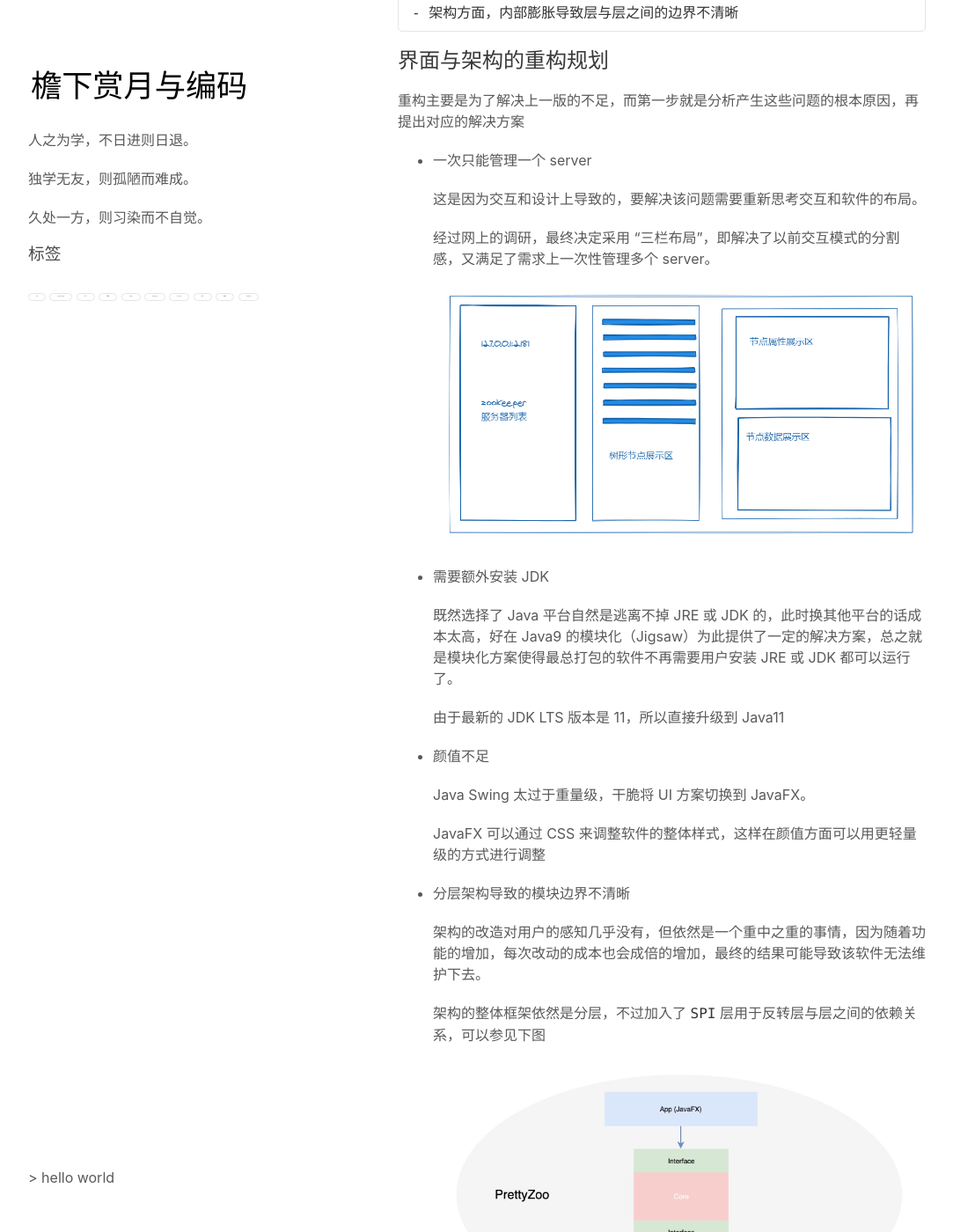
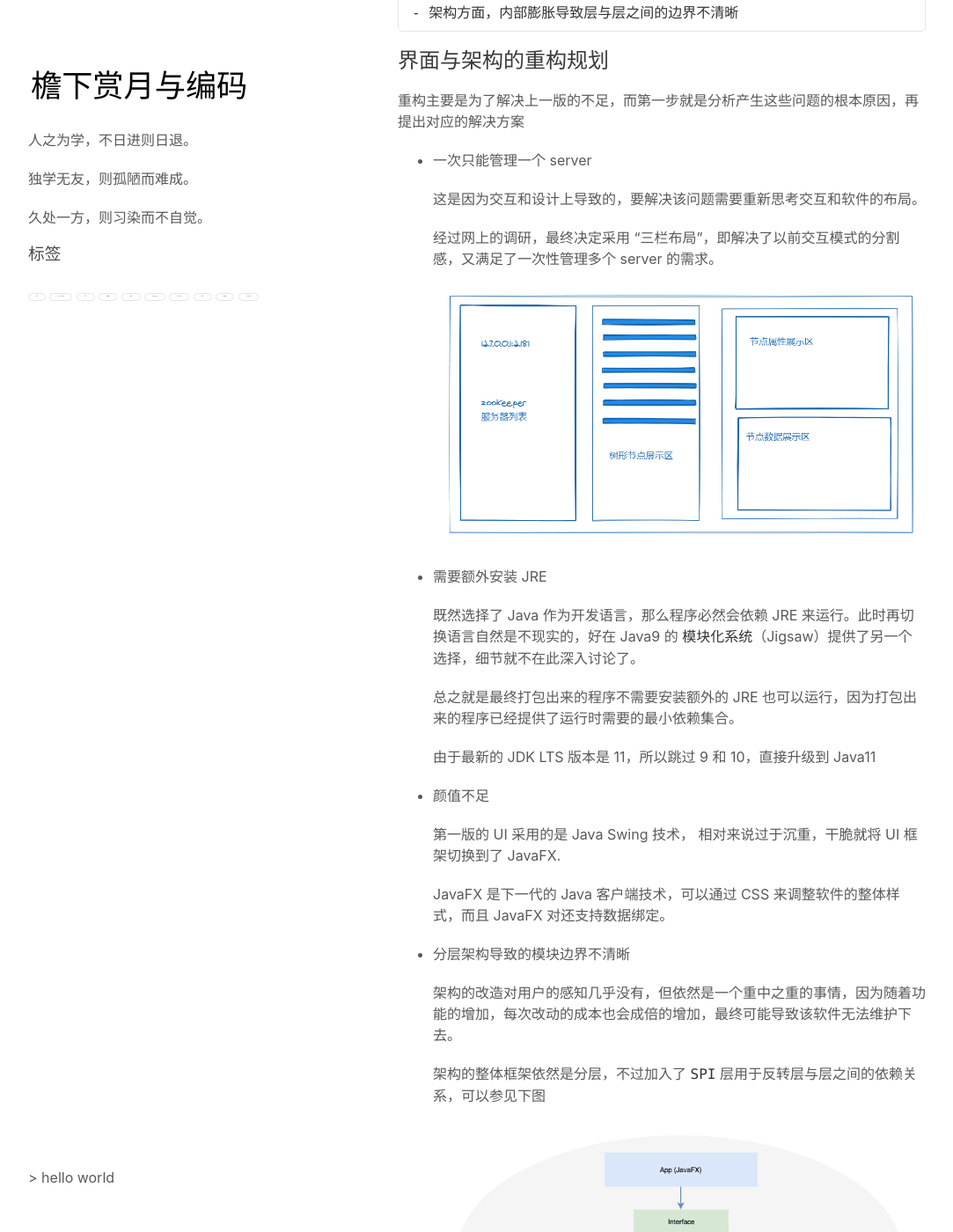
Before and after one commit to vran-dev/vran-dev.github.io, a Jekyll site: the page built from _articles/Java-GUI-experience/Java-GUI-experience.md, in a window 1280 px wide and 1400 px high, scrolled down 2343 px. Shown: the whole window at 88% size, without its empty margins (98-1181 px from the left). Built offline with Jekyll 4.4.1, drawn with Linux system fonts in a browser that asks for light colours; comment, search, counter and statistics services are not loaded; some of the changed text lies outside the part shown.

Commit message:
update article Java-GUI-experience

```diff
--- a/_articles/Java-GUI-experience/Java-GUI-experience.md
+++ b/_articles/Java-GUI-experience/Java-GUI-experience.md
@@ -62,27 +62,29 @@
 
   这是因为交互和设计上导致的，要解决该问题需要重新思考交互和软件的布局。
 
-  经过网上的调研，最终决定采用 “三栏布局”，即解决了以前交互模式的分割感，又满足了需求上一次性管理多个 server。
+  经过网上的调研，最终决定采用 “三栏布局”，即解决了以前交互模式的分割感，又满足了一次性管理多个 server 的需求。
 
   ![](imgs/image-20200404224726599.png)
 
 
 
-- 需要额外安装 JDK
+- 需要额外安装 JRE
 
-  既然选择了 Java 平台自然是逃离不掉 JRE 或 JDK 的，此时换其他平台的话成本太高，好在 Java9 的模块化（Jigsaw）为此提供了一定的解决方案，总之就是模块化方案使得最总打包的软件不再需要用户安装 JRE 或 JDK 都可以运行了。
+  既然选择了 Java 作为开发语言，那么程序必然会依赖 JRE 来运行。此时再切换语言自然是不现实的，好在 Java9 的 `模块化系统`（Jigsaw）提供了另一个选择，细节就不在此深入讨论了。
 
-  由于最新的 JDK LTS 版本是 11，所以直接升级到 Java11
+  总之就是最终打包出来的程序不需要安装额外的 JRE 也可以运行，因为打包出来的程序已经提供了运行时需要的最小依赖集合。
+
+  由于最新的 JDK LTS 版本是 11，所以跳过 9 和 10，直接升级到 Java11
 
 - 颜值不足
 
-  Java Swing 太过于重量级，干脆将 UI 方案切换到 JavaFX。
+  第一版的 UI 采用的是 Java Swing 技术， 相对来说过于沉重，干脆就将 UI 框架切换到了  JavaFX.
 
-  JavaFX 可以通过 CSS 来调整软件的整体样式，这样在颜值方面可以用更轻量级的方式进行调整
+  JavaFX 是下一代的 Java 客户端技术，可以通过 CSS 来调整软件的整体样式，而且 JavaFX 对还支持数据绑定。
 
 - 分层架构导致的模块边界不清晰
 
-  架构的改造对用户的感知几乎没有，但依然是一个重中之重的事情，因为随着功能的增加，每次改动的成本也会成倍的增加，最终的结果可能导致该软件无法维护下去。
+  架构的改造对用户的感知几乎没有，但依然是一个重中之重的事情，因为随着功能的增加，每次改动的成本也会成倍的增加，最终可能导致该软件无法维护下去。
 
   架构的整体框架依然是分层，不过加入了 `SPI` 层用于反转层与层之间的依赖关系，可以参见下图
 
```
Also changed, not shown: other parts of _articles/Java-GUI-experience/Java-GUI-experience.md (+1 -1 lines).
